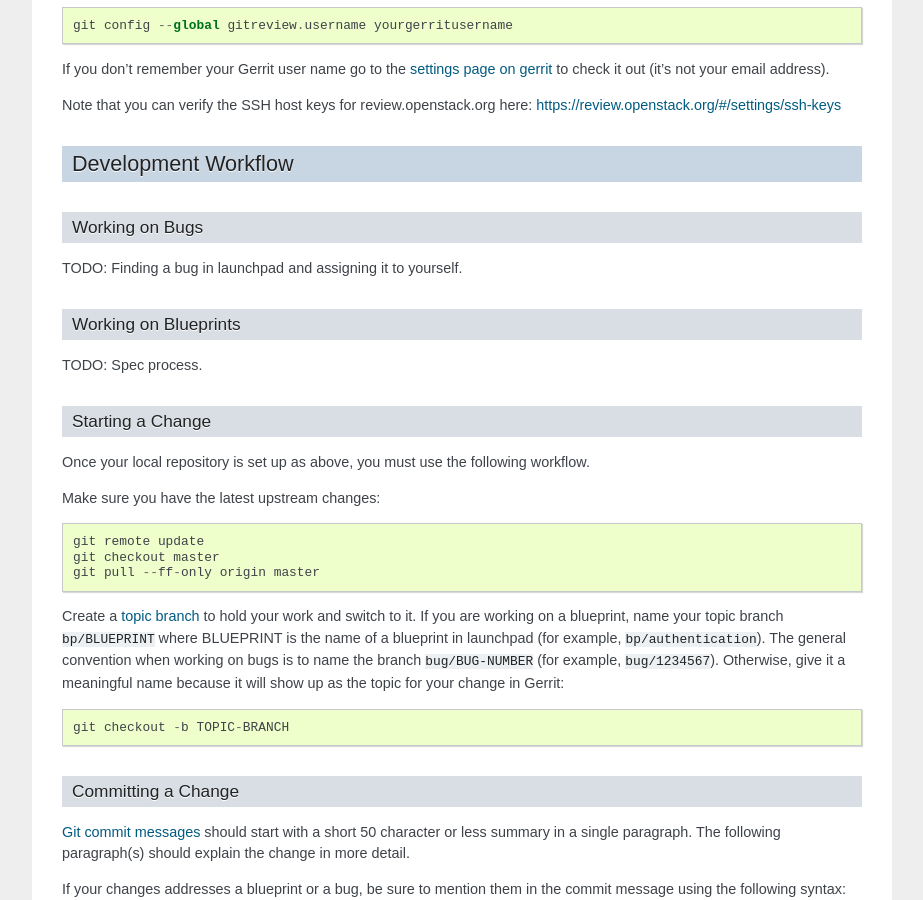
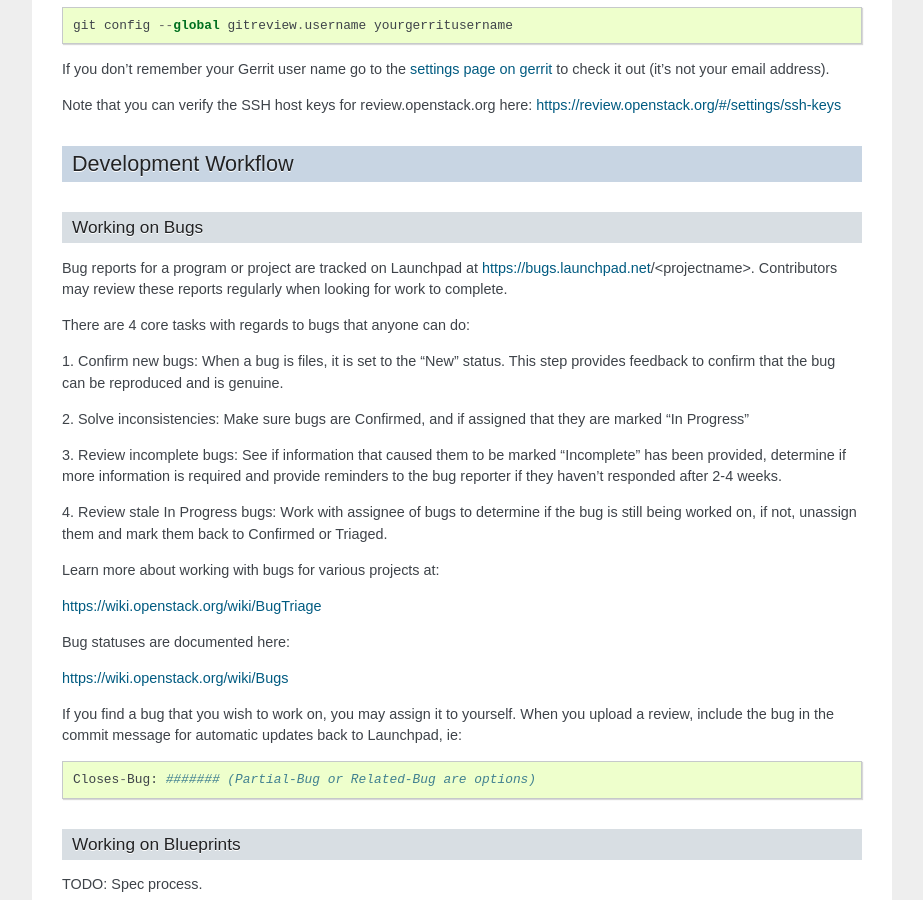
Before and after one commit to openstack-archive/infra-manual, a Sphinx documentation site: the page built from doc/source/developers.rst, in a window 1280 px wide and 900 px high, scrolled down 2835 px. Shown: the whole window, without its empty margins (198-1121 px from the left). Built offline with Sphinx 7.4.7, drawn with Linux system fonts in a browser that asks for light colours.

Commit message:
Add Working with Bugs section to Dev guide
Change-Id: Ib6ff2dd39721afc353726024c35130c30e5368dd

```diff
--- a/doc/source/developers.rst
+++ b/doc/source/developers.rst
@@ -166,7 +166,41 @@ Development Workflow
 Working on Bugs
 ---------------
 
-TODO: Finding a bug in launchpad and assigning it to yourself.
+Bug reports for a program or project are tracked on Launchpad at
+https://bugs.launchpad.net/<projectname>. Contributors may review these
+reports regularly when looking for work to complete.
+
+There are 4 core tasks with regards to bugs that anyone can do:
+
+1. Confirm new bugs: When a bug is files, it is set to the "New" status.
+This step provides feedback to confirm that the bug can be reproduced and
+is genuine.
+
+2. Solve inconsistencies: Make sure bugs are Confirmed, and if assigned
+that they are marked "In Progress"
+
+3. Review incomplete bugs: See if information that caused them to be marked
+"Incomplete" has been provided, determine if more information is required
+and provide reminders to the bug reporter if they haven't responded after
+2-4 weeks.
+
+4. Review stale In Progress bugs: Work with assignee of bugs to determine
+if the bug is still being worked on, if not, unassign them and mark them
+back to Confirmed or Triaged.
+
+Learn more about working with bugs for various projects at:
+
+https://wiki.openstack.org/wiki/BugTriage
+
+Bug statuses are documented here:
+
+https://wiki.openstack.org/wiki/Bugs
+
+If you find a bug that you wish to work on, you may assign it to yourself.
+When you upload a review, include the bug in the commit message for
+automatic updates back to Launchpad, ie::
+
+  Closes-Bug: ####### (Partial-Bug or Related-Bug are options)
 
 Working on Blueprints
 ---------------------
```
